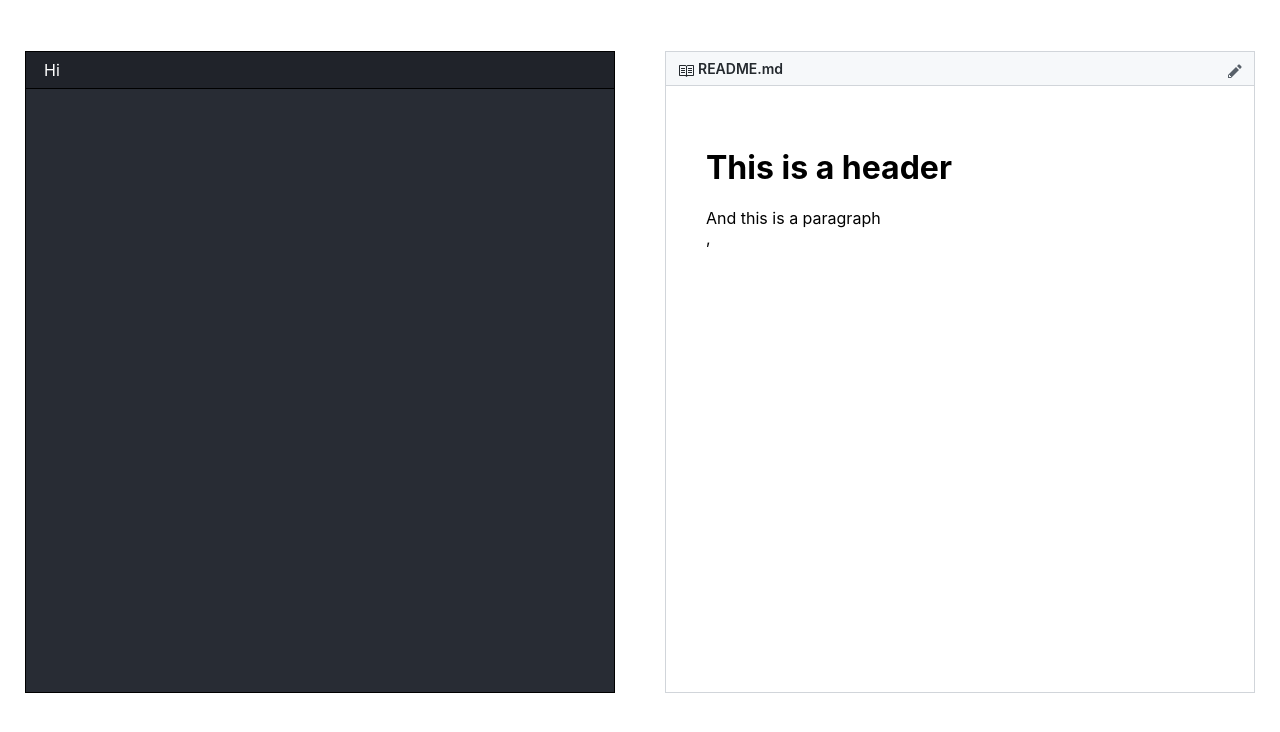
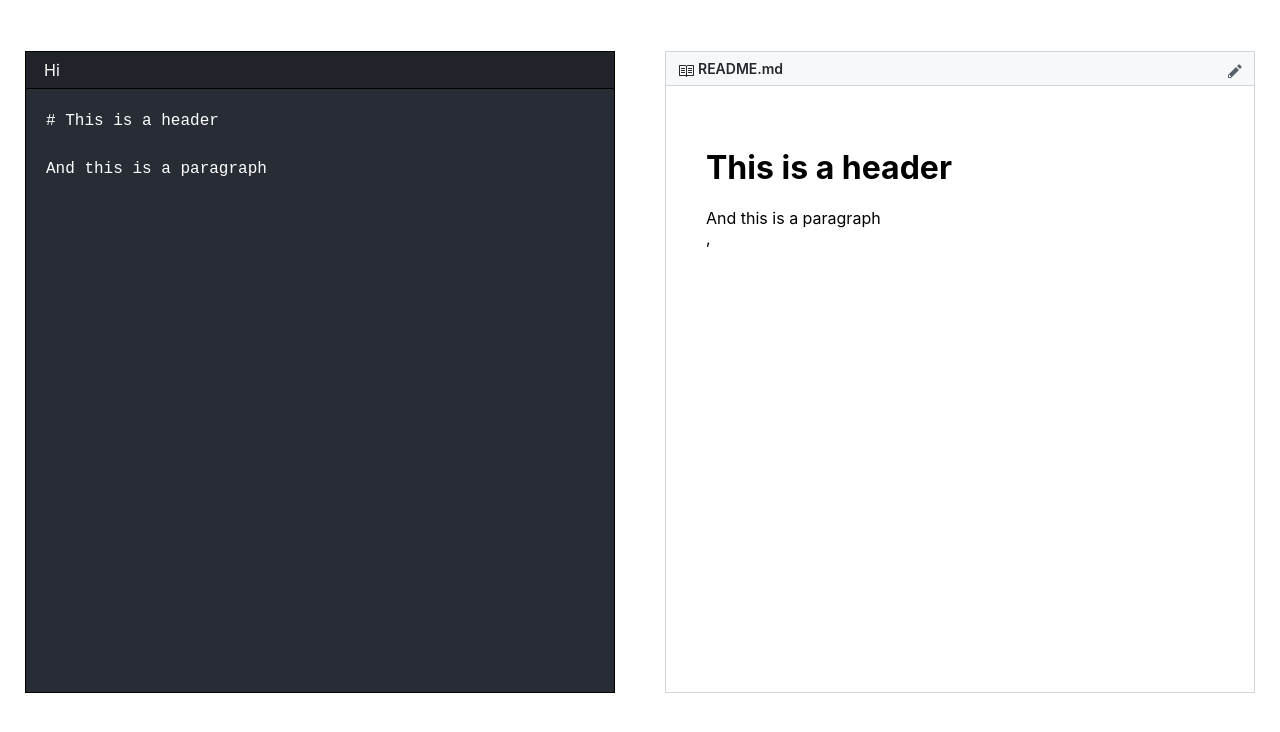
Before and after one commit to LucasLombardo/readme-previewer, a React (Create React App) app: page / in a window 1280 px wide. Shown: the top 732 px of the page. Built offline with nearby package versions, Linux system fonts and the light colour scheme.

Commit message:
updates editor

```diff
--- a/src/Editor.js
+++ b/src/Editor.js
@@ -2,6 +2,18 @@ import React, { Component } from 'react';
 import './Editor.scss';
 
 export default class Editor extends Component {
+  constructor(props) {
+    super(props);
+    this.state = { input: '# This is a header\n\nAnd this is a paragraph' };
+
+    this.handleChange = this.handleChange.bind(this);
+  }
+
+  handleChange(event) {
+    this.setState({ input: event.target.value });
+    this.props.updateMarkdown(this.state.input);
+  }
+
   render() {
     return (
       <div className="Editor">
@@ -9,7 +21,11 @@ export default class Editor extends Component {
           <div className="controls">
             <p>Hi</p>
           </div>
-          <textarea className="markdown-input" />
+          <textarea
+            className="markdown-input"
+            value={this.state.input}
+            onChange={this.handleChange}
+          />
         </div>
       </div>
     );
```
